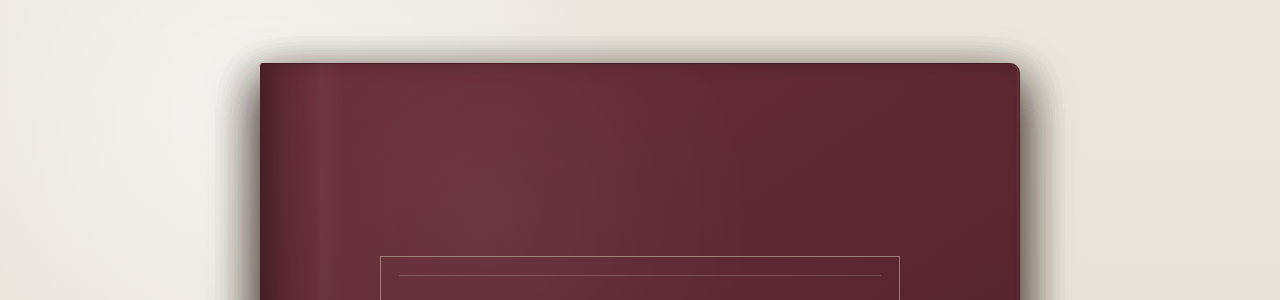
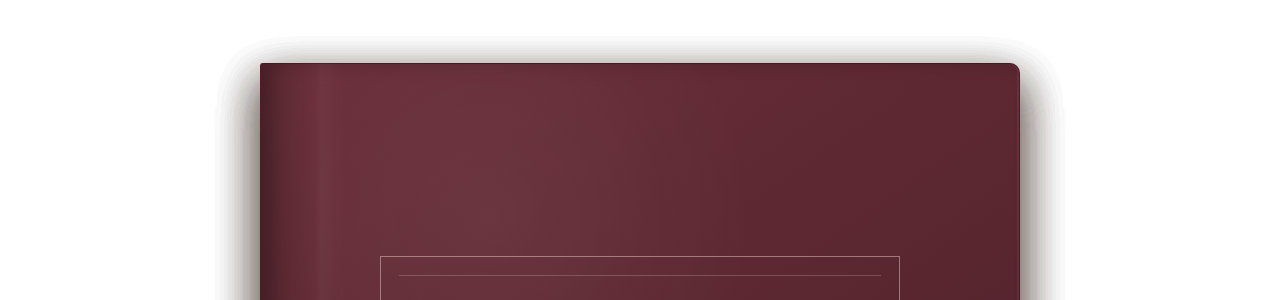
Before and after one commit to kanameruri/red_diary, a plain HTML site: page index.html in a window 1280 px wide. Shown: the top 300 px of the page. Drawn offline with Linux system fonts and the light colour scheme.

Commit message:
Update index.html

```diff
--- a/index.html
+++ b/index.html
@@ -5,15 +5,15 @@
 <meta name="viewport" content="width=device-width, initial-scale=1" />
 <title>日記</title>
 <style>
-:root{--ink:#3b312b;--muted:#7a6b60;--paper:#f3ead8;--cover:#6b2f3a;--cover-dark:#4d2029;--shadow:rgba(45,31,20,.24)}
+:root{--ink:#3b312b;--muted:#7a6b60;--paper:#faf7ef;--cover:#6b2f3a;--cover-dark:#4d2029;--shadow:rgba(45,31,20,.24)}
 *{box-sizing:border-box}html,body{margin:0;min-height:100%}
-body{min-height:100vh;background:radial-gradient(circle at 20% 15%,rgba(255,255,255,.55),transparent 30%),linear-gradient(#ebe7df,#e4ded4);color:var(--ink);font-family:"Noto Serif TC","Songti TC","PMingLiU","Times New Roman",serif;overflow-x:hidden}
+body{min-height:100vh;background:#ffffff;color:var(--ink);font-family:"Noto Serif TC","Songti TC","PMingLiU","Times New Roman",serif;overflow-x:hidden}
 .stage{min-height:100vh;display:flex;flex-direction:column;align-items:center;justify-content:center;padding:40px 20px 28px}
 .book-wrap{position:relative;width:min(760px,92vw);height:min(920px,76vh);min-height:560px;perspective:2200px}
 .book{position:relative;width:100%;height:100%;transform-style:preserve-3d}
 .page{position:absolute;inset:0;transform-origin:left center;transform-style:preserve-3d;transition:transform .95s cubic-bezier(.62,.03,.28,1),filter .45s ease;border:1px solid rgba(93,73,54,.18);border-radius:3px 10px 10px 3px;background:linear-gradient(90deg,rgba(83,63,45,.09) 0,rgba(255,255,255,.14) 4%,transparent 12%),repeating-linear-gradient(0deg,rgba(80,60,42,.018) 0,rgba(80,60,42,.018) 1px,transparent 1px,transparent 4px),var(--paper);box-shadow:0 18px 45px var(--shadow),inset 16px 0 24px rgba(85,64,44,.055),inset -2px 0 0 rgba(255,255,255,.45);overflow:hidden;backface-visibility:hidden;will-change:transform}
 .page::after{content:"";position:absolute;inset:0;pointer-events:none;background:linear-gradient(90deg,transparent 0%,transparent 55%,rgba(40,25,15,.08) 86%,rgba(40,25,15,.18) 100%);opacity:0;transition:opacity .5s ease}.page.turning::after{opacity:1}.page.flipped{transform:rotateY(-180deg);pointer-events:none;filter:brightness(.94)}
-.page.cover{background:linear-gradient(90deg,rgba(0,0,0,.18),transparent 7%,rgba(255,255,255,.03) 8%,transparent 11%),radial-gradient(circle at 30% 25%,rgba(255,255,255,.05),transparent 38%),linear-gradient(145deg,var(--cover),var(--cover-dark));color:#eadfce;border-color:rgba(55,18,28,.45);box-shadow:0 22px 55px rgba(38,20,16,.35),inset 12px 0 18px rgba(0,0,0,.18),inset -2px 0 0 rgba(255,255,255,.05)}
+.page.cover{background:linear-gradient(90deg,rgba(0,0,0,.18),transparent 7%,rgba(255,255,255,.03) 8%,transparent 11%),radial-gradient(circle at 30% 25%,rgba(255,255,255,.05),transparent 38%),linear-gradient(145deg,var(--cover),var(--cover-dark));color:#eadfce;border-color:rgba(55,18,28,.45);box-shadow:0 22px 55px rgba(45, 31, 20, .10),inset 12px 0 18px rgba(0,0,0,.18),inset -2px 0 0 rgba(255,255,255,.05)}
 .cover-inner{height:100%;display:flex;align-items:center;justify-content:center;padding:60px;text-align:center}.cover-frame{width:min(82%,520px);min-height:42%;border:1px solid rgba(234,223,206,.45);display:flex;flex-direction:column;justify-content:center;padding:54px 34px;position:relative}.cover-frame::before,.cover-frame::after{content:"";position:absolute;left:18px;right:18px;height:1px;background:rgba(234,223,206,.22)}.cover-frame::before{top:18px}.cover-frame::after{bottom:18px}.cover-title{font-size:clamp(30px,5vw,54px);letter-spacing:.14em;margin-bottom:18px}.cover-sub{font-size:13px;letter-spacing:.28em;opacity:.72}
 .page-inner{height:100%;overflow:auto;scrollbar-width:none;padding:clamp(52px,7vw,82px) clamp(38px,7vw,76px) clamp(64px,8vw,94px)}.page-inner::-webkit-scrollbar{display:none}.date{text-align:right;font-size:14px;color:var(--muted);letter-spacing:.08em;margin-bottom:30px}.entry{font-size:clamp(16px,2.1vw,20px);line-height:2;letter-spacing:.035em}.entry p{margin:0 0 1.35em;text-indent:2em}.entry p.no-indent{text-indent:0}.redacted{display:inline-block;color:transparent;background:#3f3a36;border-radius:1px;padding:0 .1em;user-select:none;vertical-align:.02em}.page-number{position:absolute;left:0;right:0;bottom:22px;text-align:center;color:rgba(77,63,52,.48);font-size:12px;letter-spacing:.16em}.corner-hint{position:absolute;right:14px;bottom:12px;width:38px;height:38px;opacity:.28;pointer-events:none}.corner-hint::before{content:"";position:absolute;right:0;bottom:0;border-style:solid;border-width:0 0 38px 38px;border-color:transparent transparent rgba(96,76,56,.18) transparent}
 .tap-zone{position:absolute;top:0;bottom:0;width:18%;z-index:999;cursor:pointer}.tap-zone.left{left:0}.tap-zone.right{right:0}.controls{width:min(760px,92vw);margin-top:18px;display:flex;align-items:center;justify-content:space-between;gap:16px;font-family:ui-sans-serif,-apple-system,BlinkMacSystemFont,"Segoe UI",sans-serif}.controls button{appearance:none;border:0;background:transparent;color:#5f554d;font:inherit;font-size:13px;letter-spacing:.08em;padding:9px 12px;cursor:pointer;border-radius:4px}.controls button:hover:not(:disabled){background:rgba(55,53,47,.07)}.controls button:disabled{opacity:.25;cursor:default}.counter{color:#82776f;font-size:12px;letter-spacing:.12em;user-select:none}.hint{margin-top:8px;color:#968b82;font-family:ui-sans-serif,-apple-system,BlinkMacSystemFont,"Segoe UI",sans-serif;font-size:11px;letter-spacing:.06em}
```
